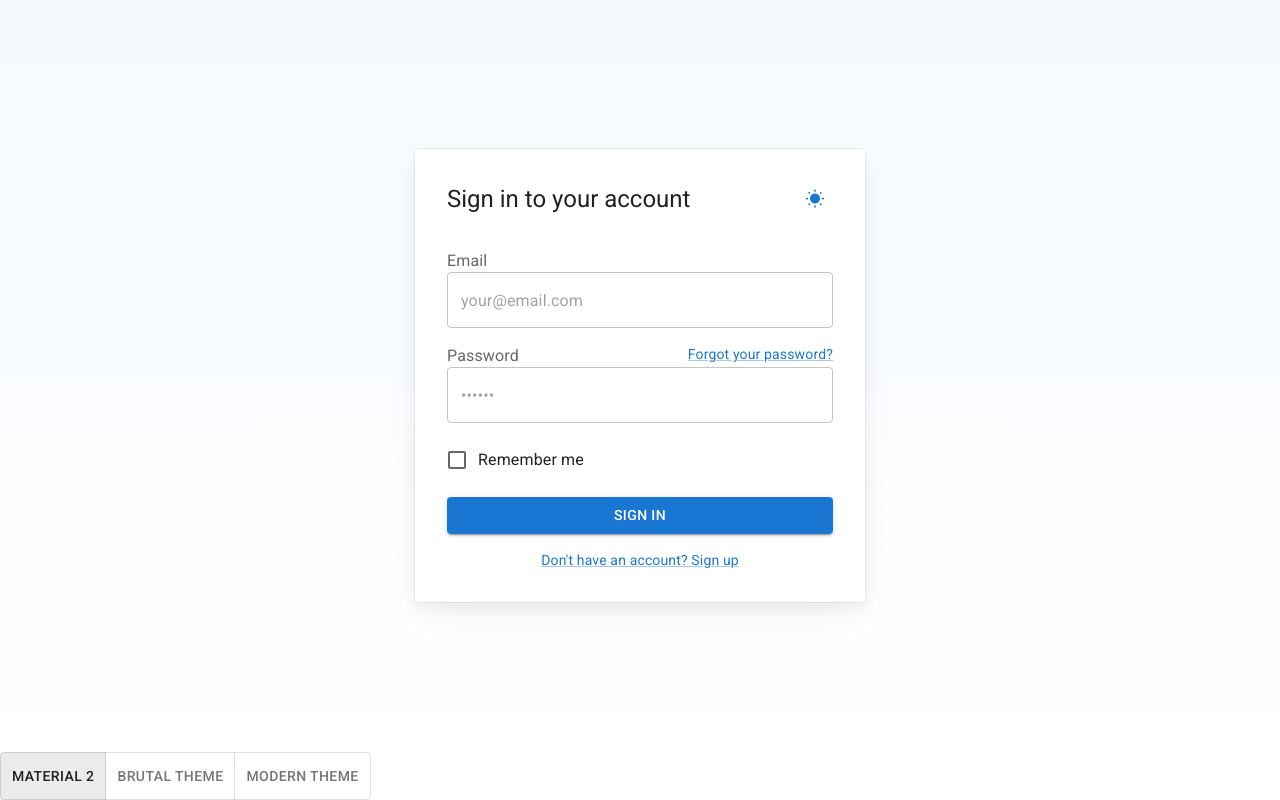
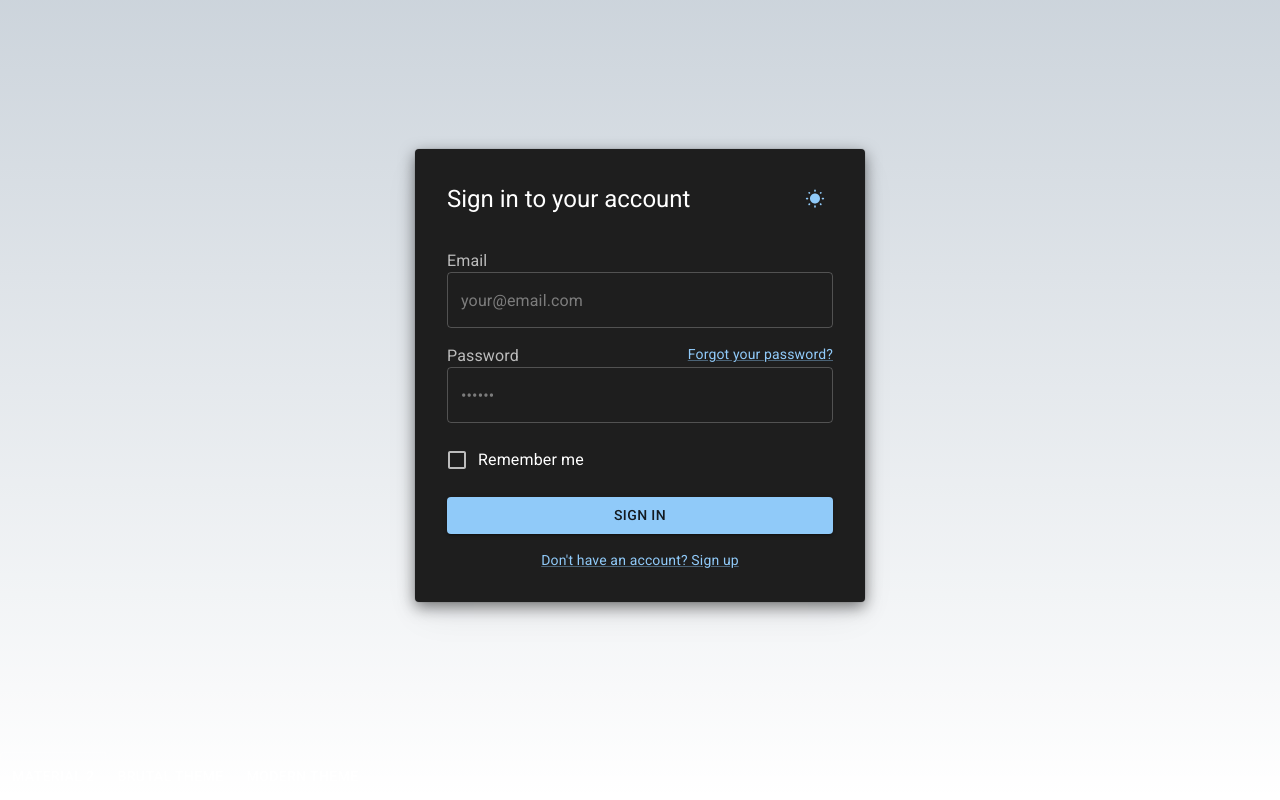
Before and after one commit to danilo-leal/material-ui-multiple-themes, a React (Vite) app: page / in a window 1280 px wide. Both pictures are taken after a click on the button "Theme toggle button". Built offline with nearby package versions, Linux system fonts and the light colour scheme.

Commit message:
adjusting the multiple themes mechanics

```diff
--- a/src/App.tsx
+++ b/src/App.tsx
@@ -1,6 +1,7 @@
 import * as React from "react";
 import Stack from "@mui/material/Stack";
 import { alpha } from "@mui/material";
+import { PaletteMode } from "@mui/material";
 import { ThemeProvider, createTheme } from "@mui/material/styles";
 import ToggleButton from "@mui/material/ToggleButton";
 import ToggleButtonGroup from "@mui/material/ToggleButtonGroup";
@@ -10,8 +11,17 @@ import brutalTheme from "./themes/brutalTheme";
 import modernTheme from "./themes/modernTheme";
 
 export default function App() {
+  const [mode, setMode] = React.useState<PaletteMode>("light");
+  const toggleColorMode = () => {
+    setMode((prev) => (prev === "dark" ? "light" : "dark"));
+  };
+
   const [themeIndex, setthemeIndex] = React.useState(0);
-  const themes = [createTheme(), brutalTheme, modernTheme];
+  const themes = [
+    createTheme({ palette: { mode } }),
+    createTheme(brutalTheme(mode)),
+    createTheme(modernTheme(mode)),
+  ];
 
   const handleThemeChange = (
     event: React.MouseEvent<HTMLElement>,
@@ -41,7 +51,7 @@ export default function App() {
           pb: { xs: 12, sm: 0 },
         })}
       >
-        <SignInCard />
+        <SignInCard mode={mode} toggleColorMode={toggleColorMode} />
         <ToggleButtonGroup
           exclusive
           value={themeIndex}
--- a/src/components/SignInCard.tsx
+++ b/src/components/SignInCard.tsx
@@ -10,22 +10,30 @@ import Link from "@mui/material/Link";
 import TextField from "@mui/material/TextField";
 import Typography from "@mui/material/Typography";
 import Stack from "@mui/material/Stack";
+import IconButton from "@mui/material/IconButton";
+import ModeNightRoundedIcon from "@mui/icons-material/ModeNightRounded";
+import WbSunnyRoundedIcon from "@mui/icons-material/WbSunnyRounded";
 import { PaletteMode } from "@mui/material";
 
-import ForgotPassword from "./ForgotPassword";
-import ToggleColorMode from "./ModeToggle";
+// import ForgotPassword from "./ForgotPassword";
+// import ToggleColorMode from "./ModeToggle";
 
-export default function SignInCard() {
-  const [mode, setMode] = React.useState<PaletteMode>("light");
+interface SignInCardProps {
+  mode: PaletteMode;
+  toggleColorMode: () => void;
+}
+
+export default function SignInCard({ mode, toggleColorMode }: SignInCardProps) {
+  // const [mode, setMode] = React.useState<PaletteMode>("light");
   const [emailError, setEmailError] = React.useState(false);
   const [emailErrorMessage, setEmailErrorMessage] = React.useState("");
   const [passwordError, setPasswordError] = React.useState(false);
   const [passwordErrorMessage, setPasswordErrorMessage] = React.useState("");
   const [open, setOpen] = React.useState(false);
 
-  const toggleColorMode = () => {
-    setMode((prev) => (prev === "dark" ? "light" : "dark"));
-  };
+  // const toggleColorMode = () => {
+  //   setMode((prev) => (prev === "dark" ? "light" : "dark"));
+  // };
 
   const handleDialogOpen = () => {
     setOpen(true);
@@ -98,7 +106,17 @@ export default function SignInCard() {
           <Typography component="h1" variant="h5">
             Sign in to your account
           </Typography>
-          <ToggleColorMode mode={mode} toggleColorMode={toggleColorMode} />
+          <IconButton
+            color="primary"
+            aria-label="Theme toggle button"
+            onClick={toggleColorMode}
+          >
+            {mode === "dark" ? (
+              <WbSunnyRoundedIcon fontSize="small" />
+            ) : (
+              <ModeNightRoundedIcon fontSize="small" />
+            )}
+          </IconButton>
         </Stack>
         <Box
           component="form"
```
